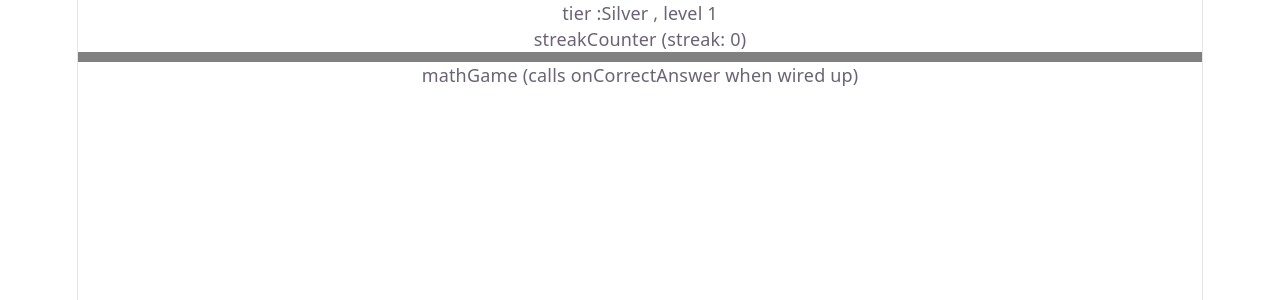
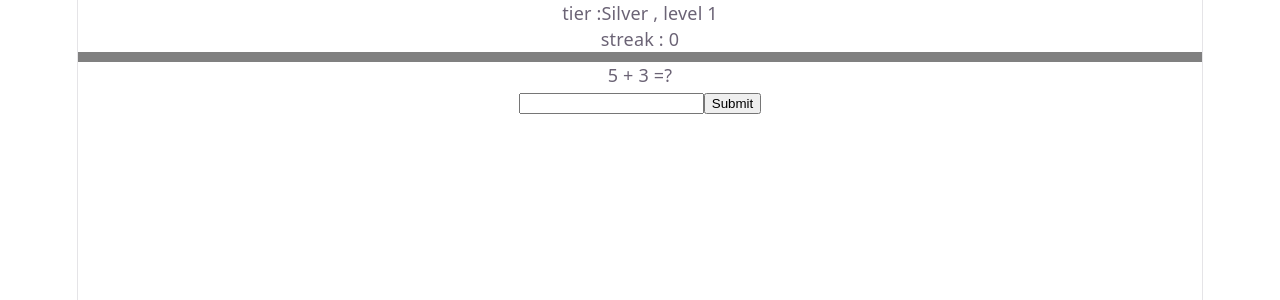
Before and after one commit to Amanshrivastab/LevelUp-Kit, a React (Vite) app: page / in a window 1280 px wide. Shown: the top 300 px of the page. Built offline with nearby package versions, Linux system fonts and the light colour scheme.

Commit message:
Add math logic and connect it to xp

```diff
--- a/src/App.jsx
+++ b/src/App.jsx
@@ -1,6 +1,9 @@
 import { useState, useEffect } from "react";
 import ProfileBadge from "./Components/profileBadge";
 import XPBar from "./Components/XPBar";
+import StreakCounter from "./Components/StreakCounter";
+import MathGame from "./Components/mathGame";
+
 
 function getLevelFromXP(XP) {
   return Math.floor(XP / 100) + 1;
@@ -67,9 +70,7 @@ export default function App() {
           {/* profile badge is here */}
           <ProfileBadge tier={tier} level={level} />
           {/* streak counter is here */}
-          <div className="border border-dashed border-gray-300 rounded-full px-4 py-2 text-sm text-gray-400">
-            streakCounter (streak: {streak})
-          </div>
+          <StreakCounter streak={streak} />
         </div>
 
         {/* xp bar will go here */}
@@ -77,9 +78,7 @@ export default function App() {
 
 
         {/* math function is here */}
-        <div className="border border-dashed border-gray-300 rounded-2xl px-4 py-10 text-sm text-gray-400 text-center">
-          mathGame (calls onCorrectAnswer when wired up)
-        </div>
+        <MathGame  onCorrectAnswer = {handleCorrectAnswer} />
       </div>
     </div>
   );
--- a/src/Components/StreakCounter.jsx
+++ b/src/Components/StreakCounter.jsx
@@ -0,0 +1,5 @@
+export default function StreakCounter(props) {
+    return (
+        <div> streak : {props.streak} </div>
+    );
+}
--- a/src/Components/mathGame.jsx
+++ b/src/Components/mathGame.jsx
@@ -0,0 +1,22 @@
+import { useState } from "react";
+
+export default function MathGame(props){
+    const[userAnswer , setUserAnswer] = useState("");
+    return(
+        <div>
+            <p>5 + 3 =?</p>
+            <input value={userAnswer}
+            onChange={(e) => setUserAnswer(e.target.value)}
+            />
+            <button onClick={checkAnswer}>Submit</button>
+        </div>
+    )
+
+    function checkAnswer(){
+        if(userAnswer === "8"){
+            props.onCorrectAnswer(10);
+        }else{
+            console.log("wrong answer");
+        }
+    }
+}
```
